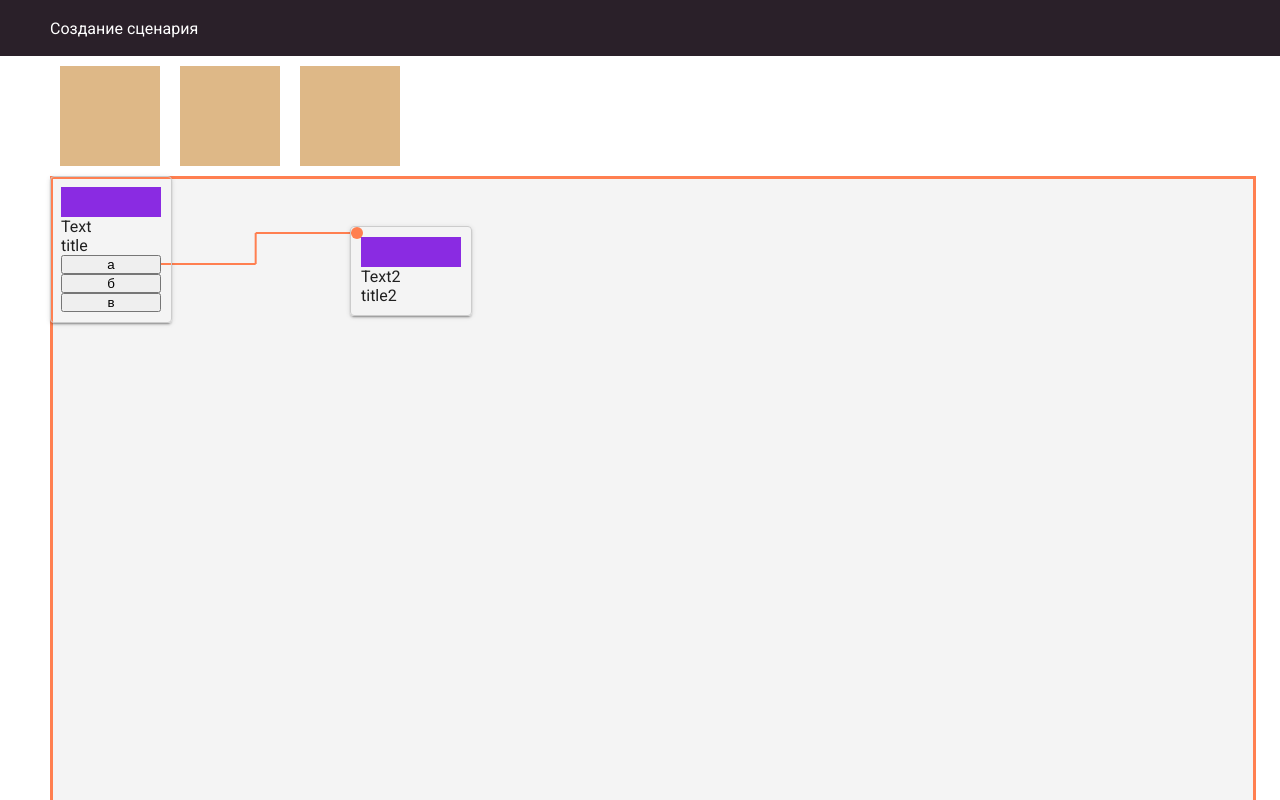
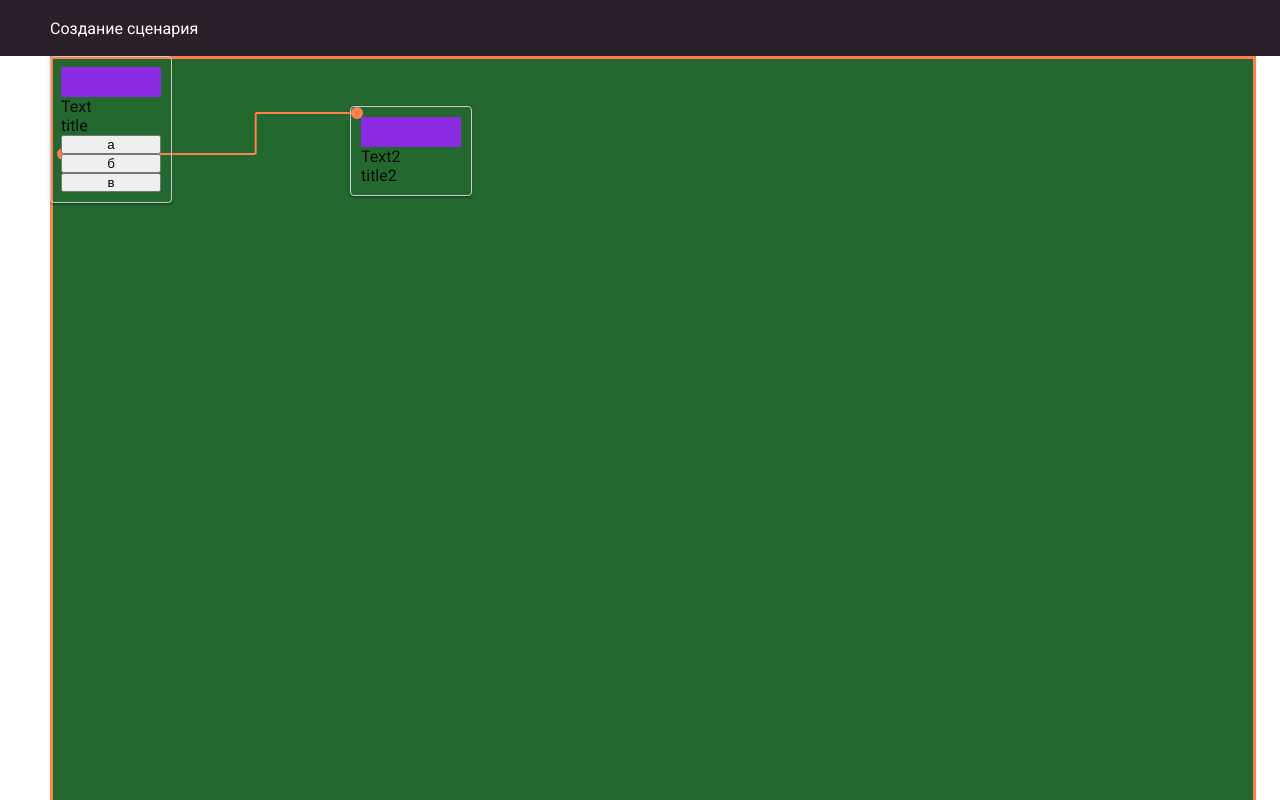
Before and after one commit to Alexandr32/SceneConstructor, an Angular app in the folder scene-constructor/: page / in a window 1280 px wide. Shown: the top 800 px of the page. Built offline with nearby package versions, Linux system fonts and the light colour scheme.

Commit message:
скролл

```diff
--- a/scene-constructor/src/app/editor/editor.component.html
+++ b/scene-constructor/src/app/editor/editor.component.html
@@ -1,4 +1,4 @@
-<div class="editor">
+<!--<div class="editor">
   <div class="editor__control-panel">
     <div class="editor__control"></div>
     <div class="editor__control"></div>
@@ -7,12 +7,12 @@
 
   <div #working class="editor__working-space">
 
-    <canvas #canvas width="1200" height="800" class="editor__working-space__canvas"></canvas>
+    <canvas #canvas width="1200" height="300" class="editor__working-space__canvas"></canvas>
 
-    <!--<app-svg-line
+    &lt;!&ndash;<app-svg-line
       [pointOne]="scenes[0].coordinate"
       [pointTwo]="scenes[1].coordinate"
-    ></app-svg-line>-->
+    ></app-svg-line>&ndash;&gt;
 
     <app-scene *ngFor="let scene of scenes"
                (changeDrag)="onChangeDrag()"
@@ -21,4 +21,21 @@
     ></app-scene>
 
   </div>
+</div>-->
+
+<div #working class="editor__working-space">
+
+  <app-scene *ngFor="let scene of scenes"
+             (changeDrag)="onChangeDrag()"
+             [scene]="scene"
+             (selectVariantScene)="selectVariant($event)"
+  ></app-scene>
+
+  <canvas #canvas width="1200" height="800" class="editor__working-space__canvas"></canvas>
+
+  <!--<app-svg-line
+    [pointOne]="scenes[0].coordinate"
+    [pointTwo]="scenes[1].coordinate"
+  ></app-svg-line>-->
+
 </div>
--- a/scene-constructor/src/app/editor/editor.component.ts
+++ b/scene-constructor/src/app/editor/editor.component.ts
@@ -57,8 +57,8 @@ export class EditorComponent implements OnInit, AfterViewInit {
 
       answers.forEach(answer => {
         const coordinateOne = new Coordinate()
-        coordinateOne.x = answer.coordinate.x + 80
-        coordinateOne.y = answer.coordinate.y - 10
+        coordinateOne.x = answer.coordinate.x //+ 80
+        coordinateOne.y = answer.coordinate.y //- 10
 
         const scene = this.scenes.find(scene => scene.id == answer.sceneId)
         const coordinateTwo: Coordinate = new Coordinate()
--- a/scene-constructor/src/app/scene/scene.component.ts
+++ b/scene-constructor/src/app/scene/scene.component.ts
@@ -33,9 +33,10 @@ export class SceneComponent implements OnInit, AfterViewInit {
   }
 
   ngAfterViewInit(): void {
-    this.answers.forEach((element: ElementRef) => {
+    this.answers.forEach((element: ElementRef, index) => {
 
-      const answer = this.scene.answers.find(item => item.text ==  element.nativeElement.innerText)
+      const answer = this.scene.answers[index]
+      //const answer = this.scene.answers.find(item => item.text == element.nativeElement.innerText)
       const coordinate = new Coordinate()
       coordinate.x = element.nativeElement.offsetLeft
       coordinate.y = element.nativeElement.offsetTop
@@ -43,32 +44,41 @@ export class SceneComponent implements OnInit, AfterViewInit {
       answer.coordinate = coordinate
 
       console.log(element.nativeElement.offsetLeft, element.nativeElement.offsetTop, element)
-
-      /*item.nativeElement.getBoundingClientRect();
-      console.log('item', item.nativeElement.offsetLeft);
-      console.log('item', item.nativeElement.offsetParent);*/
     });
 
     console.log('SceneComponent: ngAfterViewInit');
   }
 
   onCdkDragDropped(event) {
-    console.log(event)
+    console.log('event', event)
 
     const element = event.source.getRootElement();
-    /*const boundingClientRect = element.getBoundingClientRect();
-    const parentPosition = this.getPosition(element);
-
-    console.log('left', boundingClientRect.x);
-    console.log('top', boundingClientRect.y);
-
-    const x = boundingClientRect.x - parentPosition.left
-    const y = boundingClientRect.y - parentPosition.top*/
 
     const {x, y} = this.getCoordinate(element)
 
+    console.log(x, y);
+
     this.scene.coordinate.x = x
     this.scene.coordinate.y = y
+
+    // Изменяем координаты у дочерних эл-ов
+    this.answers.forEach((item, index) => {
+
+      console.log(item);
+
+      const element = item.nativeElement
+      const {x, y} = this.getCoordinate(element)
+
+      const answer = this.scene.answers[index]
+      answer.coordinate.x = x
+      answer.coordinate.y = y
+    })
+
+
+    /*this.scene.answers.forEach((item) => {
+      item.coordinate.x = item.coordinate.x + x
+      item.coordinate.y = item.coordinate.y + y
+    })*/
 
     this.changeDrag.next()
   }
@@ -83,13 +93,8 @@ export class SceneComponent implements OnInit, AfterViewInit {
     const boundingClientRect = element.getBoundingClientRect();
     const parentPosition = this.getPosition(element);
 
-    //console.log('left', boundingClientRect.x);
-    //console.log('top', boundingClientRect.y);
-    console.log('x: ' + (boundingClientRect.x - parentPosition.left), 'y: ' +
-      (boundingClientRect.y - parentPosition.top));
-
     const x = boundingClientRect.x - parentPosition.left
-    const y = boundingClientRect.y - parentPosition.top
+    const y = boundingClientRect.y - parentPosition.top + window.scrollY
 
     return {
       x, y
--- a/scene-constructor/src/styles.scss
+++ b/scene-constructor/src/styles.scss
@@ -95,21 +95,22 @@ body { margin: 0; font-family: Roboto, "Helvetica Neue", sans-serif; }
 
 .editor__working-space {
   position: relative;
-  flex-grow: 1;
+  //flex-grow: 1;
   height: 850px;
+  display: block;
   //border: solid coral;
-  //background: blueviolet;
+  background: blueviolet;
 }
 
 .editor__working-space__canvas {
-  position: absolute;
-  //top: 0;
-  //left: 0;
-  //right: 0;
-  //bottom: 0;
+  //position: relative;
+  /*top: 0;
+  left: 0;
+  right: 0;
+  bottom: 0;*/
   //padding-left: 50px;
   //padding-right: 50px;
-  background: #f4f4f4;
+  background: #23682e;
   border: solid coral;
   //width: 100%;
   //height: 100%;
```
